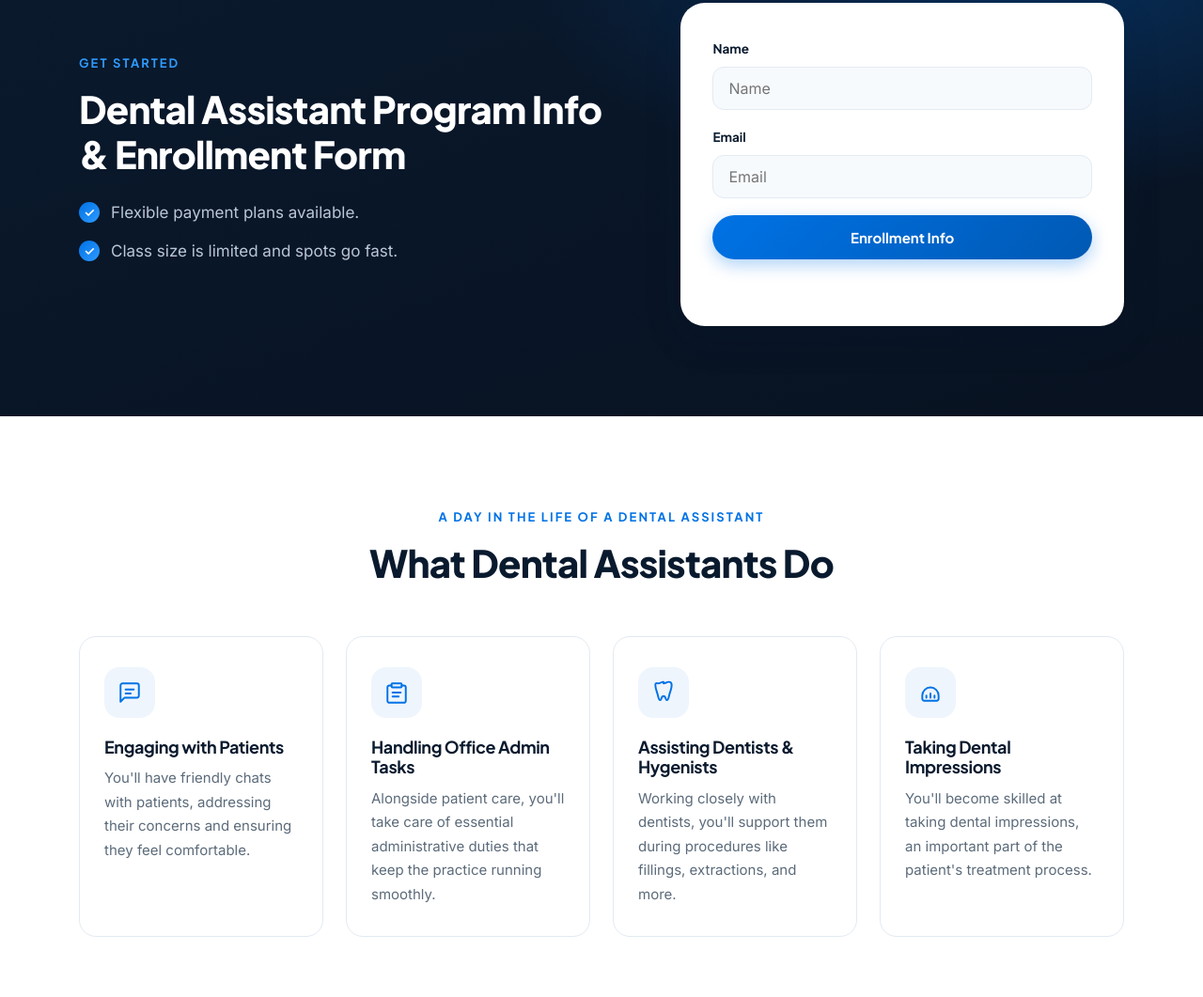
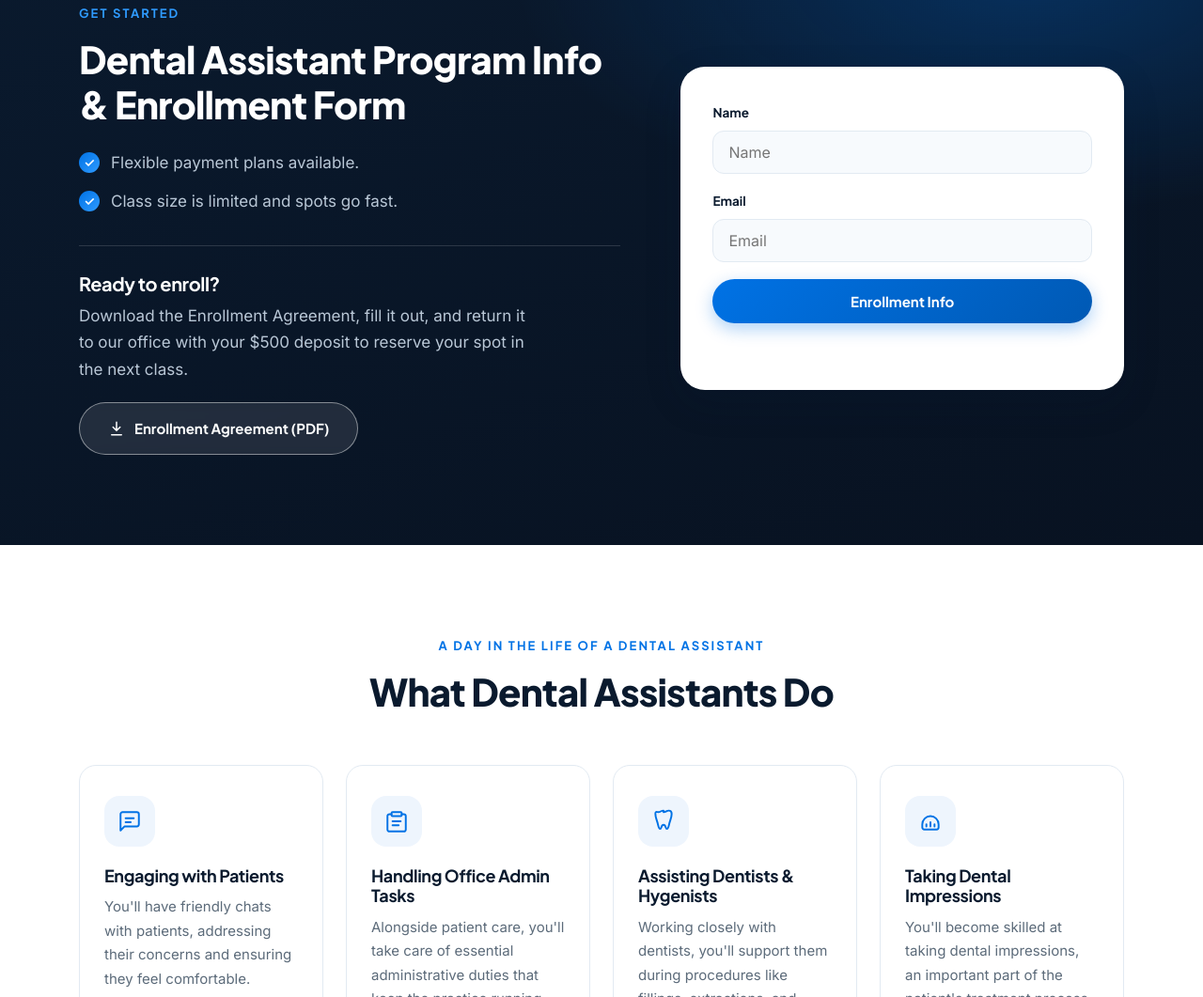
Before and after one commit to DreamCreateWeb/SearcyDentalAssisting, a plain HTML site: page index.html in a window 1280 px wide. Shown: the part 3154-4215 px from the top of the page at 94% size. Drawn offline with Linux system fonts and the light colour scheme.

Commit message:
Add enrollment agreement PDF to the enroll section
Converted the client's Word agreement to PDF and linked it from the
enroll section. The enrollment form's no-backend message now points to
the agreement instead of telling visitors to call the office.

Co-Authored-By: Claude Fable 5.2 <noreply@anthropic.com>
Claude-Session: https://claude.ai/code/session_018Vxezn3QH6h8vQNToVWB4D

```diff
--- a/css/style.css
+++ b/css/style.css
@@ -579,6 +579,35 @@ a {
    Forms
    -------------------------------------------------------------------------- */
 
+.agreement-box {
+	margin-top: 32px;
+	padding-top: 28px;
+	border-top: 1px solid rgba(255, 255, 255, 0.14);
+}
+
+.agreement-box h3 {
+	color: #ffffff;
+	font-size: 20px;
+	margin-bottom: 8px;
+}
+
+.agreement-box p {
+	color: var(--text-on-dark);
+	margin: 0 0 20px;
+	max-width: 480px;
+}
+
+.agreement-link {
+	display: inline-flex;
+	align-items: center;
+	gap: 10px;
+}
+
+.form-status a {
+	color: inherit;
+	font-weight: 600;
+}
+
 .form-card {
 	background: var(--surface);
 	border-radius: var(--radius-lg);
--- a/index.html
+++ b/index.html
@@ -155,6 +155,14 @@
 					<li>Flexible payment plans available.</li>
 					<li>Class size is limited and spots go fast.</li>
 				</ul>
+				<div class="agreement-box">
+					<h3>Ready to enroll?</h3>
+					<p>Download the Enrollment Agreement, fill it out, and return it to our office with your $500 deposit to reserve your spot in the next class.</p>
+					<a class="button button-ghost agreement-link" href="assets/docs/enrollment-agreement.pdf" target="_blank" rel="noopener">
+						<svg xmlns="http://www.w3.org/2000/svg" viewBox="0 0 24 24" width="18" height="18" fill="none" stroke="currentColor" stroke-width="2" stroke-linecap="round" stroke-linejoin="round" aria-hidden="true"><path d="M12 3v12M7 10l5 5 5-5M5 21h14"/></svg>
+						Enrollment Agreement (PDF)
+					</a>
+				</div>
 			</div>
 			<form class="site-form form-card reveal" name="Enrollment Agreement" method="post" data-form="enrollment">
 				<div class="field">
@@ -312,8 +320,7 @@
 		</div>
 		<ul class="footer-contact">
 			<li><a href="tel:+15012030120">(501) 203-0120</a></li>
-			<li>1639 E. Beebe Capps Expy. Searcy, AR 72143</li>
-		</ul>
+			<li>1639 E. Beebe Capps Expy. Searcy, AR 72143</li>		</ul>
 		<div class="footer-social">
 			<a href="https://www.facebook.com/searcyschoolofdentalassisting/" target="_blank" rel="noopener" aria-label="Facebook">
 				<svg xmlns="http://www.w3.org/2000/svg" viewBox="0 0 320 512" width="12" height="19" fill="currentColor" aria-hidden="true"><path d="M279.14 288l14.22-92.66h-88.91v-60.13c0-25.35 12.42-50.06 52.24-50.06h40.42V6.26S260.43 0 225.36 0c-73.22 0-121.08 44.38-121.08 124.72v70.62H22.89V288h81.39v224h100.17V288z"/></svg>
--- a/js/main.js
+++ b/js/main.js
@@ -51,7 +51,11 @@
 				status.textContent = 'Opening your email app… or call us at (501) 203-0120.';
 				status.className = 'form-status success';
 			} else {
-				status.textContent = 'Please call us at (501) 203-0120 or visit searcyfamilydental.com to get in touch.';
+				if (form.getAttribute('data-form') === 'enrollment') {
+					status.innerHTML = 'Ready to enroll? <a href="assets/docs/enrollment-agreement.pdf" target="_blank" rel="noopener">Download the Enrollment Agreement (PDF)</a>. Questions? Call (501) 203-0120.';
+				} else {
+					status.textContent = 'Please call us at (501) 203-0120 or visit searcyfamilydental.com to get in touch.';
+				}
 				status.className = 'form-status success';
 			}
 		});
```
Also changed, not shown: 2 other files.
